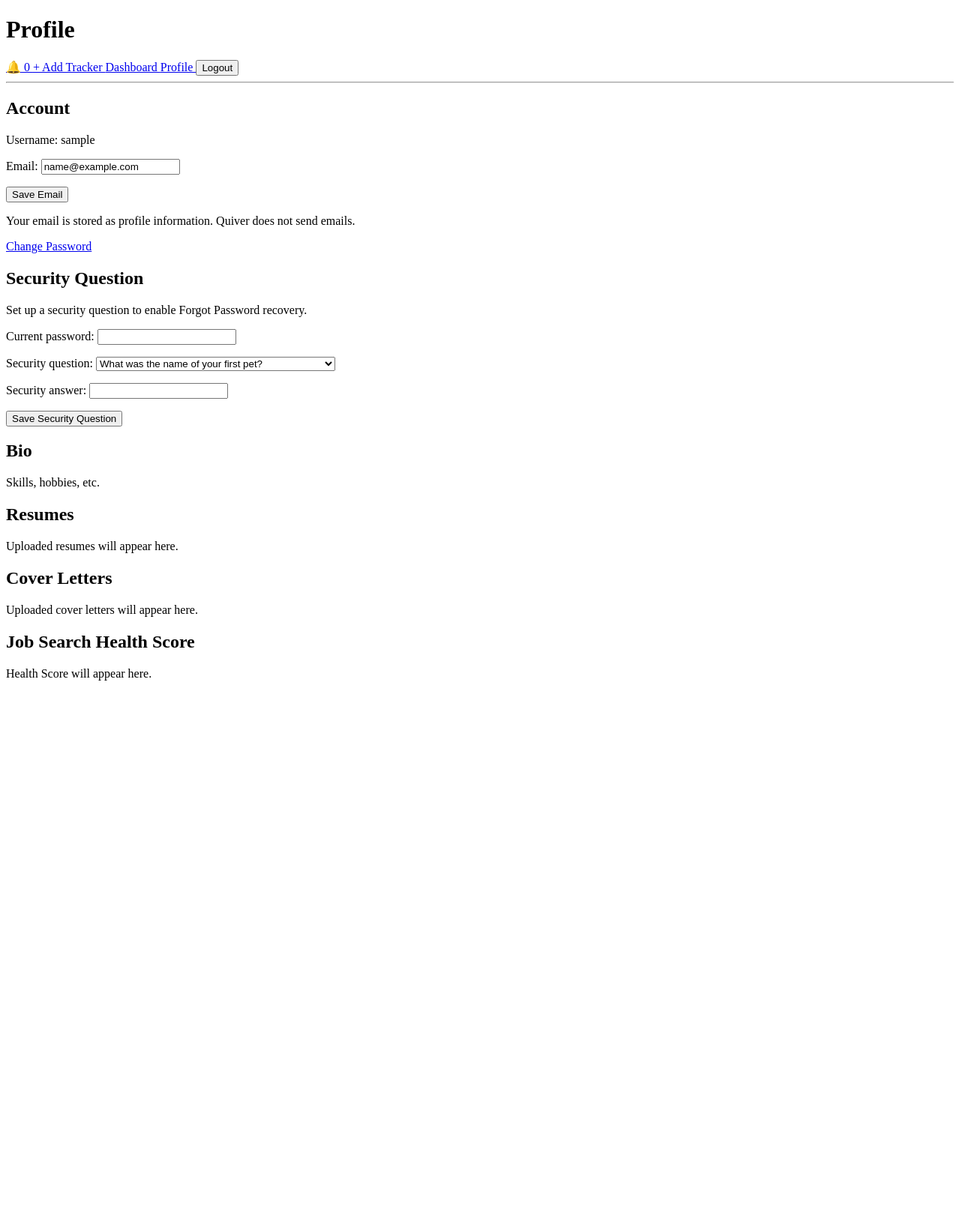
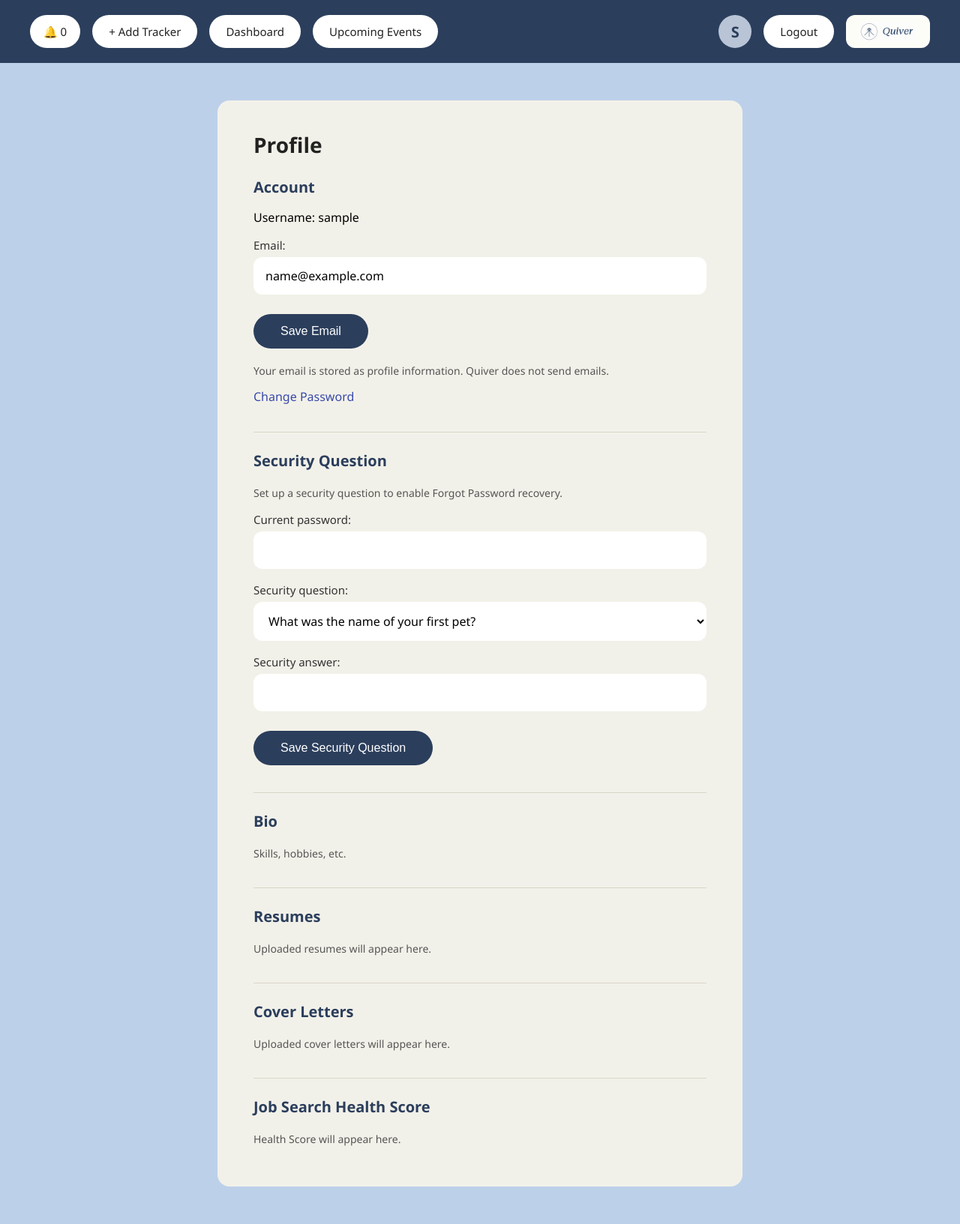
Before and after one commit to dawrinmiller/Quiver, a Django app: page /profile/ in a window 1280 px wide. Shown: the whole page at 75% size. Before the commit the page ends 908 px from the top, so only its background shows below. Run offline with Django 5.2, Linux system fonts and the light colour scheme; the visitor is signed in with stand-in values (Sample User, id 1); data that the repository does not hold is empty.

Commit message:
added a unified nav bar for the website, added  css  and  updated html  for  the  base,  new  application,   sign  up,  password  forget,  and  profile  pages.

```diff
--- a/manage.py
+++ b/manage.py
@@ -1,5 +1,11 @@
 #!/usr/bin/env python
+
+# python manage.py runserver
+# http://127.0.0.1:8000/
+
 """Django's command-line utility for administrative tasks."""
+
+
 import os
 import sys
 
--- /dev/null
+++ b/tracker/static/tracker/css/base.css
@@ -0,0 +1,190 @@
+body {
+    margin: 0;
+    min-height: 100vh;
+    background-color: #bcd0ea;
+    font-family: 'Segoe UI', Arial, sans-serif;
+}
+
+/* ---- Top navbar (shared across every page) ---- */
+
+.topbar {
+    background-color: #2b3e5c;
+    display: flex;
+    align-items: center;
+    justify-content: space-between;
+    padding: 20px 40px;
+    flex-wrap: wrap;
+    gap: 12px;
+}
+
+.topbar-left,
+.topbar-right {
+    display: flex;
+    align-items: center;
+    gap: 16px;
+    flex-wrap: wrap;
+}
+
+.pill-btn {
+    background-color: #ffffff;
+    color: #222;
+    text-decoration: none;
+    font-size: 15px;
+    font-weight: 500;
+    padding: 12px 22px;
+    border-radius: 24px;
+    white-space: nowrap;
+    border: none;
+    cursor: pointer;
+    font-family: inherit;
+}
+
+.pill-btn:hover {
+    background-color: #f0f0f0;
+}
+
+.notification-pill {
+    padding: 12px 18px;
+}
+
+.logout-form {
+    margin: 0;
+}
+
+.avatar-circle {
+    width: 44px;
+    height: 44px;
+    border-radius: 50%;
+    background-color: #b9c4d6;
+    color: #2b3e5c;
+    display: flex;
+    align-items: center;
+    justify-content: center;
+    font-size: 20px;
+    font-weight: 600;
+    text-decoration: none;
+}
+
+.logo-card {
+    background-color: #fdfdf8;
+    border-radius: 12px;
+    padding: 8px 18px;
+    display: flex;
+    align-items: center;
+}
+
+.logo-image {
+    height: 28px;
+    width: auto;
+}
+
+/* ---- Generic inner page layout ---- */
+
+.page-main {
+    max-width: 700px;
+    margin: 0 auto;
+    padding: 50px 20px;
+}
+
+.page-card {
+    background-color: #f2f1e9;
+    border-radius: 16px;
+    padding: 40px 48px;
+}
+
+.page-heading {
+    margin: 0 0 24px 0;
+    font-size: 28px;
+    color: #222;
+}
+
+.page-card h2 {
+    font-size: 20px;
+    color: #2b3e5c;
+    margin: 36px 0 16px 0;
+    padding-top: 24px;
+    border-top: 1px solid #d8d6c8;
+}
+
+.page-card h2:first-of-type {
+    margin-top: 0;
+    padding-top: 0;
+    border-top: none;
+}
+
+.flash-message {
+    background-color: #e4e9f3;
+    border-radius: 8px;
+    padding: 10px 16px;
+    margin-bottom: 16px;
+    color: #222;
+    font-size: 15px;
+}
+
+/* ---- Forms (used by application form, register, profile, etc.) ---- */
+
+.page-card form p {
+    margin-bottom: 18px;
+}
+
+.page-card label {
+    display: block;
+    margin-bottom: 6px;
+    font-size: 15px;
+    color: #333;
+}
+
+.page-card input[type="text"],
+.page-card input[type="email"],
+.page-card input[type="password"],
+.page-card input[type="date"],
+.page-card input[type="url"],
+.page-card input[type="number"],
+.page-card textarea,
+.page-card select {
+    width: 100%;
+    box-sizing: border-box;
+    padding: 14px 16px;
+    border: none;
+    border-radius: 12px;
+    background-color: #ffffff;
+    font-size: 16px;
+    outline: none;
+    font-family: inherit;
+}
+
+.page-card textarea {
+    resize: vertical;
+    min-height: 100px;
+}
+
+.page-card button[type="submit"] {
+    margin-top: 8px;
+    padding: 14px 36px;
+    border: none;
+    border-radius: 24px;
+    background-color: #2b3e5c;
+    color: #ffffff;
+    font-size: 16px;
+    font-weight: 500;
+    cursor: pointer;
+}
+
+.page-card button[type="submit"]:hover {
+    background-color: #223049;
+}
+
+.page-note {
+    margin-top: 20px;
+    font-size: 14px;
+    color: #555;
+}
+
+.page-card a {
+    color: #3949ab;
+    text-decoration: none;
+}
+
+.page-card a:hover {
+    text-decoration: underline;
+}
--- a/tracker/templates/tracker/base.html
+++ b/tracker/templates/tracker/base.html
@@ -1,4 +1,5 @@
 {# Provide the shared navigation, notification count, and messages for tracker pages. #}
+{% load static %}
 <!DOCTYPE html>
 <html lang="en">
     <head>
@@ -9,43 +10,67 @@
                 Tracker
             {% endblock %}
         </title>
+        <link rel="stylesheet" href="{% static 'tracker/css/base.css' %}">
+        {% block extra_css %}{% endblock %}
     </head>
     <body>
-        <h1>
+
+        <header class="topbar">
+            <div class="topbar-left">
+                <a href="{% url 'notifications' %}" class="pill-btn notification-pill" aria-label="Notifications">
+                    &#128276; {{ unread_notification_count }}
+                </a>
+                <a href="{% url 'new_application' %}" class="pill-btn">
+                    + Add Tracker
+                </a>
+                <a href="{% url 'dashboard' %}" class="pill-btn">
+                    Dashboard
+                </a>
+                <a href="{% url 'upcoming_events' %}" class="pill-btn">
+                    Upcoming Events
+                </a>
+            </div>
+
+            <div class="topbar-right">
+                <a href="{% url 'profile' %}" class="avatar-circle" title="Profile">
+                    {{ request.user.username|first|upper }}
+                </a>
+
+                <form method="post" action="{% url 'logout' %}" class="logout-form">
+                    {% csrf_token %}
+                    <button type="submit" class="pill-btn logout-btn">
+                        Logout
+                    </button>
+                </form>
+
+                <div class="logo-card">
+                    <img
+                        src="{% static 'tracker/images/QuiverLightLogo.png' %}"
+                        alt="Quiver logo"
+                        class="logo-image"
+                    >
+                </div>
+            </div>
+        </header>
+
+        <main class="page-main">
+            <div class="page-card">
+                <h1 class="page-heading">
                     {% block heading %}
                         Quiver
                     {% endblock %}
                 </h1>
-        <nav>
-            <a href="{% url 'notifications' %}" aria-label="Notifications">
-                &#128276; {{ unread_notification_count }}
-            </a>
-            <a href="{% url 'new_application' %}">
-                + Add Tracker
-            </a>
-            <a href="{% url 'dashboard' %}">
-                Dashboard
-            </a>
-            <a href="{% url 'upcoming_events' %}">
-                Upcoming Events
-            </a>
-            <a href="{% url 'profile' %}">
-                Profile
-            </a>
-            <form method="post" action="{% url 'logout' %}" style="display:inline">
-                {% csrf_token %}
-                <button type="submit">
-                    Logout
-                </button>
-            </form>
-        </nav>
-        <hr>
+
                 {% for message in messages %}
-            <p>
+                    <p class="flash-message">
                         {{ message }}
                     </p>
                 {% endfor %}
+
                 {% block content %}
                 {% endblock %}
+            </div>
+        </main>
+
     </body>
 </html>
--- a/tracker/templates/tracker/new_application.html
+++ b/tracker/templates/tracker/new_application.html
@@ -27,7 +27,7 @@
             {% endif %}
         </button>
     </form>
-    <p>
+    <p class="page-note">
         Resume and cover letter selection will be available in a later version.
     </p>
     <a href="{% url 'dashboard' %}">
--- a/tracker/templates/tracker/profile.html
+++ b/tracker/templates/tracker/profile.html
@@ -1,41 +1,13 @@
 {# Show account information, email and recovery-question forms, and profile placeholders. #}
-<!DOCTYPE html>
-<html>
-    <head>
-        <title>
-            Quiver - Profile
-        </title>
-    </head>
-    <body>
-        <h1>
+{% extends 'tracker/base.html' %}
+{% block title %}
     Profile
-        </h1>
-        <nav>
-            <a href="{% url 'notifications' %}" aria-label="Notifications">
-                &#128276; {{ unread_notification_count }}
-            </a>
-            <a href="{% url 'new_application' %}">
-                + Add Tracker
-            </a>
-            <a href="{% url 'dashboard' %}">
-                Dashboard
-            </a>
-            <a href="{% url 'profile' %}">
+{% endblock %}
+{% block heading %}
     Profile
-            </a>
-            <form method="post" action="{% url 'logout' %}" style="display:inline">
-                {% csrf_token %}
-                <button type="submit">
-                    Logout
-                </button>
-            </form>
-        </nav>
-        <hr>
-        {% for message in messages %}
-            <p>
-                {{ message }}
-            </p>
-        {% endfor %}
+{% endblock %}
+{% block content %}
+
     <h2>
         Account
     </h2>
@@ -50,17 +22,18 @@
             Save Email
         </button>
     </form>
-        <p>
+    <p class="page-note">
         Your email is stored as profile information. Quiver does not send emails.
     </p>
     <a href="{% url 'password_change' %}">
         Change Password
     </a>
+
     <h2>
         Security Question
     </h2>
     {% if not security_configured %}
-            <p>
+        <p class="page-note">
             Set up a security question to enable Forgot Password recovery.
         </p>
     {% endif %}
@@ -72,29 +45,33 @@
             Save Security Question
         </button>
     </form>
+
     <h2>
         Bio
     </h2>
-        <p>
+    <p class="page-note">
         Skills, hobbies, etc.
     </p>
+
     <h2>
         Resumes
     </h2>
-        <p>
+    <p class="page-note">
         Uploaded resumes will appear here.
     </p>
+
     <h2>
         Cover Letters
     </h2>
-        <p>
+    <p class="page-note">
         Uploaded cover letters will appear here.
     </p>
+
     <h2>
         Job Search Health Score
     </h2>
-        <p>
+    <p class="page-note">
         Health Score will appear here.
     </p>
-    </body>
-</html>
+
+{% endblock %}
```
Also changed, not shown: tracker/static/tracker/css/auth_base.css (added, +121 -0 lines), tracker/static/tracker/css/new_application.css (added, +81 -0 lines), tracker/static/tracker/css/register.css (added, +105 -0 lines), tracker/templates/tracker/auth_base.html (+29 -15 lines), tracker/templates/tracker/password_reset_form.html (+9 -4 lines), tracker/templates/tracker/register.html (+25 -10 lines). Lines whose indentation alone changed are shown as unchanged.
